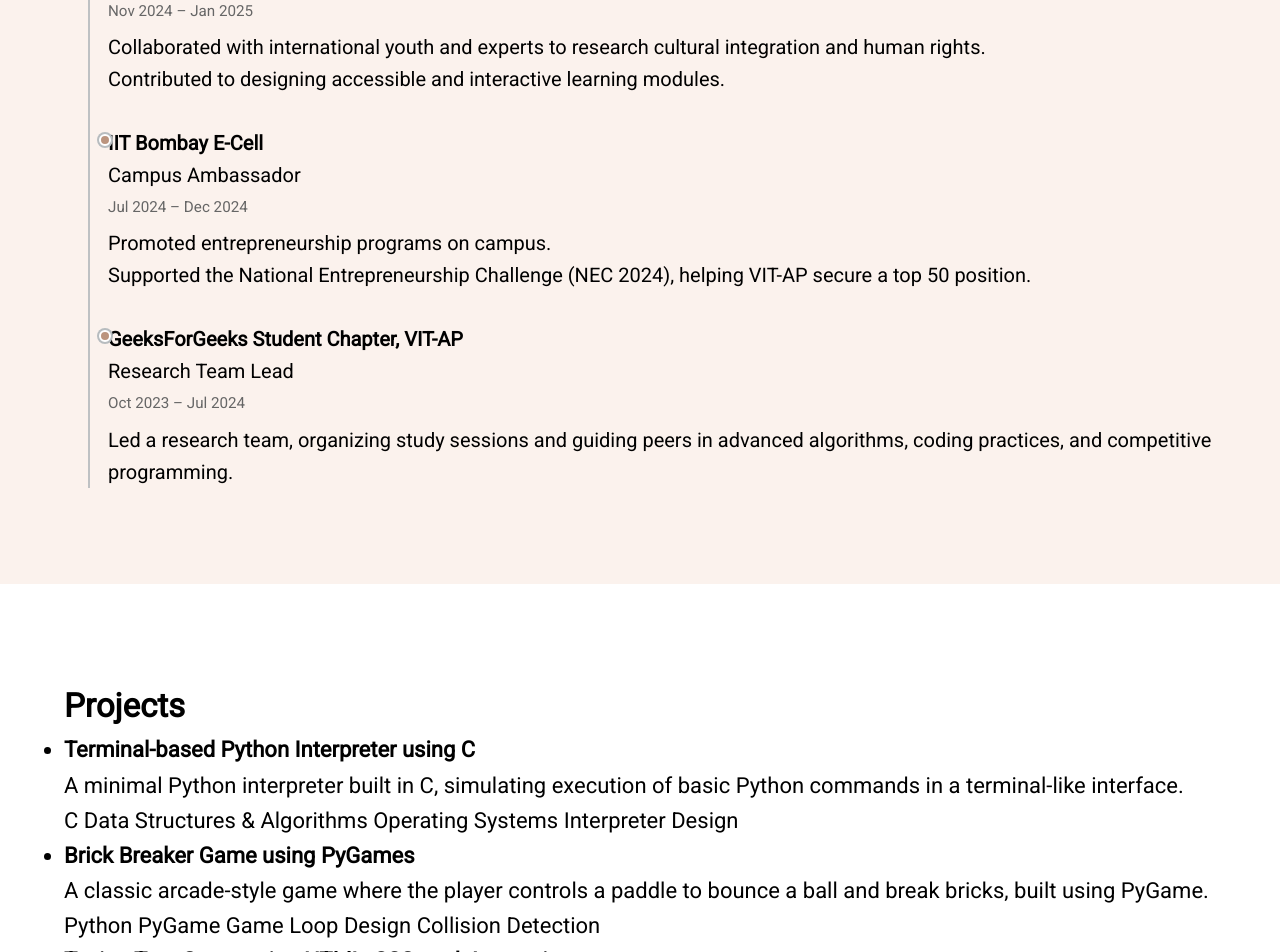
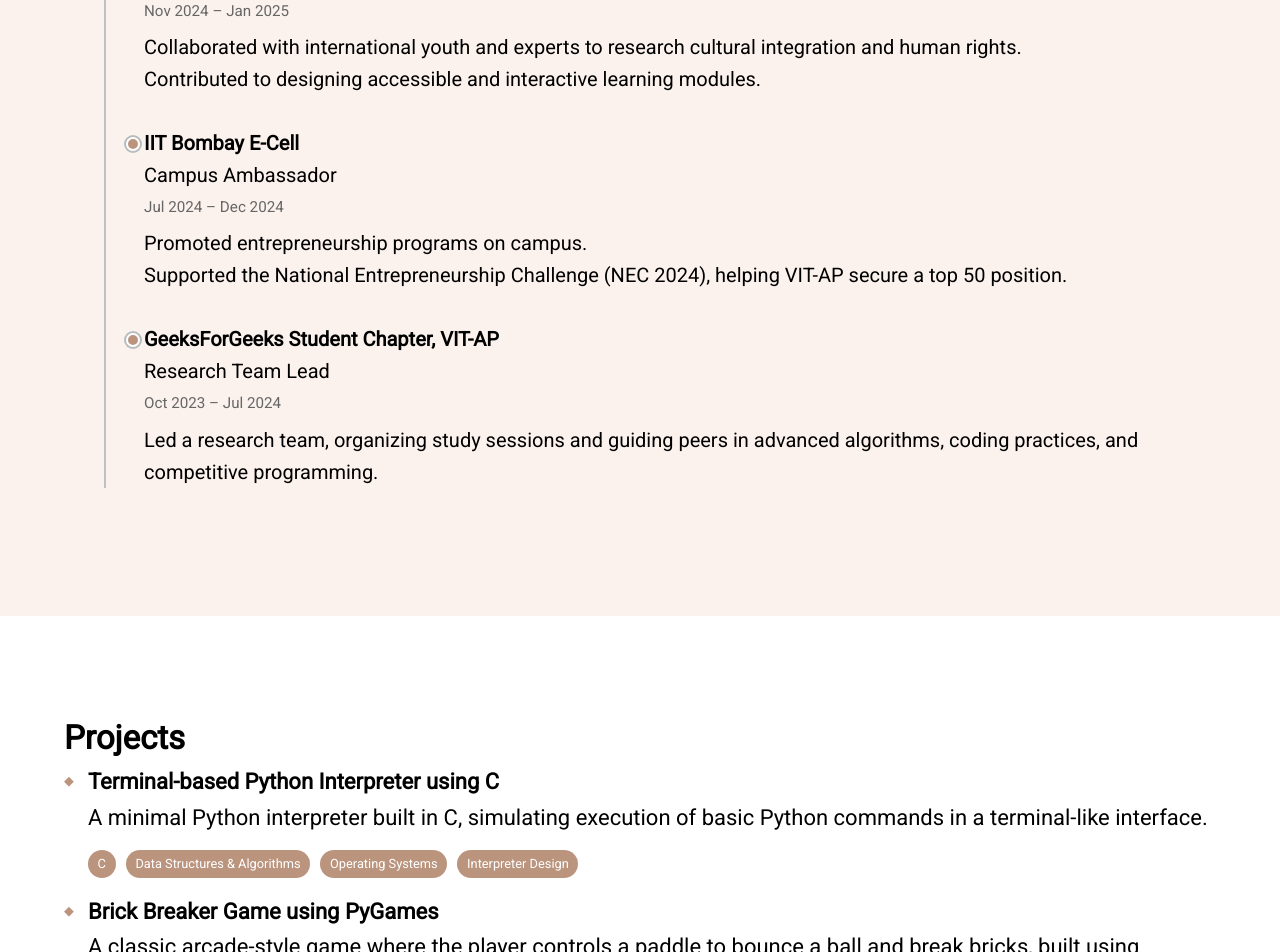
Before and after one commit to SarthakKatiyar2004/CV-Site, a plain HTML site: page index.html in a window 1280 px wide. Shown: the part 2320-3272 px from the top of the page. Drawn offline with Linux system fonts and the light colour scheme; a web font is replaced by a local one.

Commit message:
Added Style effects for the changes

```diff
--- a/style.css
+++ b/style.css
@@ -88,13 +88,11 @@
 
 /* SECTIONS */
 section {
-  /* allow sections to grow with content */
   padding: 6rem 5%;
   font-size: 22px;
   line-height: 1.6;
 }
 
-/* Alternate section backgrounds */
 section:nth-of-type(1) { background: #FFFFFF; }
 section:nth-of-type(2) { background: #FBF2ED; }
 section:nth-of-type(3) { background: #FFFFFF; }
@@ -104,8 +102,6 @@
 /* ===================== */
 /* Education/Experience  */
 /* ===================== */
-
-/* subtle separator between education and experience */
 .separator {
   border-top: 1px solid rgba(0,0,0,0.2);
   margin: 2.5rem 0;
@@ -114,40 +110,38 @@
 /* vertical timeline */
 .timeline {
   position: relative;
-  margin-left: 1.5rem;   /* space before the line */
-  padding-left: 1.25rem; /* space for content */
+  margin-left: 2rem;   /* more space before line */
+  padding-left: 2rem;  /* more space for content */
 }
 
 .timeline::before {
   content: "";
   position: absolute;
-  left: 0;
+  left: 0.5rem;
   top: 0; bottom: 0;
   width: 2px;
-  background: #B7BCBF;  /* timeline line */
+  background: #B7BCBF;
   opacity: 0.9;
 }
 
 .timeline-item {
   position: relative;
   margin-bottom: 2rem;
+  padding-left: 1rem; /* extra spacing so text never overlaps dot */
 }
-
-.timeline-item:last-child { margin-bottom: 0; }
 
 .timeline-dot {
   position: absolute;
-  left: -0.55rem; /* centers dot on the line */
-  top: 0.45rem;
-  width: 12px; height: 12px;
-  background: #BB947E;        /* accent dot */
+  left: -0.15rem; /* fixed alignment with line */
+  top: 0.6rem;
+  width: 14px; height: 14px;
+  background: #BB947E;
   border-radius: 50%;
-  border: 2px solid #fff;      /* inner ring */
-  box-shadow: 0 0 0 2px #B7BCBF; /* outer ring to match line */
+  border: 2px solid #fff;
+  box-shadow: 0 0 0 2px #B7BCBF;
 }
 
 .timeline-content { font-size: 20px; line-height: 1.6; }
-
 .timeline-content .date {
   font-size: 0.95rem;
   color: #666;
@@ -155,60 +149,84 @@
   margin: 0.25rem 0 0.5rem;
 }
 
+/* ===================== */
+/* Projects & Certificates */
+/* ===================== */
+
+/* remove plain bullets, use custom marker */
+#projects-list li,
+#certificates-list li {
+  list-style: none;
+  margin-bottom: 1rem;
+  position: relative;
+  padding-left: 1.5rem;
+}
+
+#projects-list li::before,
+#certificates-list li::before {
+  content: "◆"; /* diamond bullet */
+  position: absolute;
+  left: 0;
+  color: #BB947E;
+  font-size: 0.8rem;
+  top: 0.4rem;
+}
+
+/* tags for project skills */
+.tags {
+  margin-top: 0.5rem;
+}
+.tag {
+  display: inline-block;
+  background: #BB947E;
+  color: #fff;
+  font-size: 0.8rem;
+  padding: 0.25rem 0.6rem;
+  border-radius: 999px;
+  margin: 0.2rem 0.3rem 0 0;
+}
+
 /* ------------------- */
 /* RESPONSIVE QUERIES */
 /* ------------------- */
-
-/* Large tablets & small laptops (<=1200px) */
 @media (max-width: 1200px) {
   .intro h1 { font-size: 64px; }
   .intro h2 { font-size: 48px; }
   .hero nav { font-size: 1.8rem; }
 }
 
-/* Tablets (<=992px) */
 @media (max-width: 992px) {
   .intro h1 { font-size: 52px; }
   .intro h2 { font-size: 40px; }
   .hero nav { right: 2rem; gap: 1.5rem; font-size: 1.6rem; }
 }
 
-/* Small tablets & large phones (<=768px) */
 @media (max-width: 768px) {
   .hero { align-items: flex-start; padding: 3rem 2rem; }
   .intro h1 { font-size: 42px; }
   .intro h2 { font-size: 28px; }
-
   .hero nav {
-    position: static;   /* drop below hero text */
+    position: static;
     margin-top: 2rem;
     flex-direction: column;
     align-items: flex-start;
     font-size: 1.4rem;
     gap: 1rem;
   }
-
   section { padding: 4rem 2rem; font-size: 20px; }
-
-  /* tighter timeline on small screens */
-  .timeline { margin-left: 1rem; padding-left: 1rem; }
-  .timeline-dot { left: -0.6rem; width: 10px; height: 10px; }
+  .timeline { margin-left: 1rem; padding-left: 1.5rem; }
+  .timeline-dot { left: -0.2rem; width: 12px; height: 12px; }
 }
 
-/* Phones (<=576px) */
 @media (max-width: 576px) {
   .intro h1 { font-size: 32px; }
   .intro h2 { font-size: 22px; }
-
   .hero { align-items: center; text-align: center; }
   .hero nav { align-items: center; text-align: center; font-size: 1.2rem; }
-
   section { padding: 3rem 1.5rem; font-size: 18px; }
-
-  .timeline { margin-left: 0.75rem; padding-left: 0.9rem; }
+  .timeline { margin-left: 0.75rem; padding-left: 1.25rem; }
 }
 
-/* Extra small phones (<=375px) */
 @media (max-width: 375px) {
   .intro h1 { font-size: 28px; }
   .intro h2 { font-size: 20px; }
```
